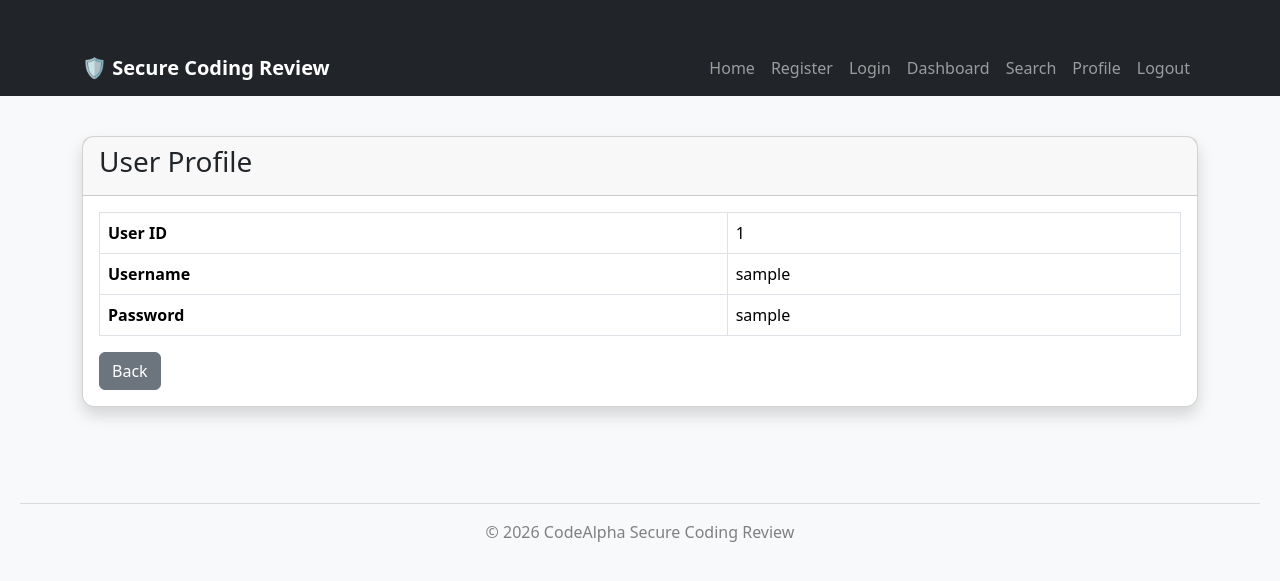
After one commit to sahadatx/CodeAlpha-Secure-Coding-Review, a Flask app: page /profile in a window 1280 px wide. The commit adds this page. Shown: the top 581 px of the page. Run offline with Flask 3, Linux system fonts and the light colour scheme; the visitor is signed in with stand-in values (Sample User, id 1); data comes from the database, SQL or seed files in the repository.

Commit message:
Profile module with information disclosure

```diff
--- a/app/routes.py
+++ b/app/routes.py
@@ -63,3 +63,32 @@ def routes(app):
             "search.html",
             results=results
         )
+
+
+    # ----------------------------
+    # Profile
+    # ----------------------------
+    @app.route("/profile")
+    @login_required
+    def profile():
+
+        conn = get_connection()
+        cursor = conn.cursor()
+
+        # ----------------------------------------
+        # INTENTIONALLY VULNERABLE
+        # Information Disclosure
+        # ----------------------------------------
+        cursor.execute(
+            "SELECT * FROM users WHERE username=?",
+            (session["username"],)
+        )
+
+        user = cursor.fetchone()
+
+        conn.close()
+
+        return render_template(
+            "profile.html",
+            user=user
+        )
--- a/app/templates/base.html
+++ b/app/templates/base.html
@@ -53,7 +53,7 @@ data-bs-target="#navbar">
 </li>
 
 <li class="nav-item">
-<a class="nav-link" href="/dashboard">Dashboard</a>
+    <a class="nav-link" href="/dashboard">Dashboard</a>
 </li>
 
 <li class="nav-item">
@@ -61,7 +61,11 @@ data-bs-target="#navbar">
 </li>
 
 <li class="nav-item">
-<a class="nav-link" href="/logout">Logout</a>
+    <a class="nav-link" href="/profile">Profile</a>
+</li>
+
+<li class="nav-item">
+    <a class="nav-link" href="/logout">Logout</a>
 </li>
 
 </ul>
--- /dev/null
+++ b/app/templates/profile.html
@@ -0,0 +1,44 @@
+{% extends "base.html" %}
+
+{% block title %}
+Profile
+{% endblock %}
+
+{% block content %}
+
+<div class="card shadow">
+
+    <div class="card-header">
+        <h3>User Profile</h3>
+    </div>
+
+    <div class="card-body">
+
+        <table class="table table-bordered">
+
+            <tr>
+                <th>User ID</th>
+                <td>{{ user.id }}</td>
+            </tr>
+
+            <tr>
+                <th>Username</th>
+                <td>{{ user.username }}</td>
+            </tr>
+
+            <tr>
+                <th>Password</th>
+                <td>{{ user.password }}</td>
+            </tr>
+
+        </table>
+
+        <a href="/dashboard" class="btn btn-secondary">
+            Back
+        </a>
+
+    </div>
+
+</div>
+
+{% endblock %}
```
